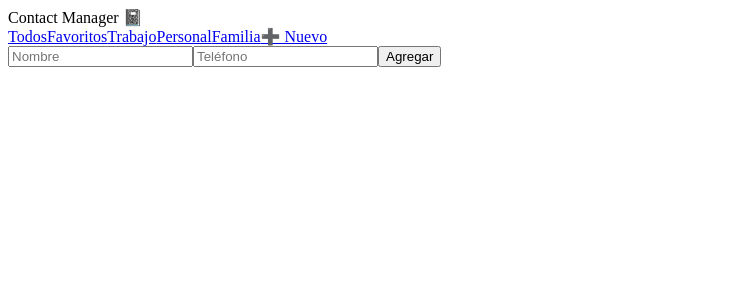
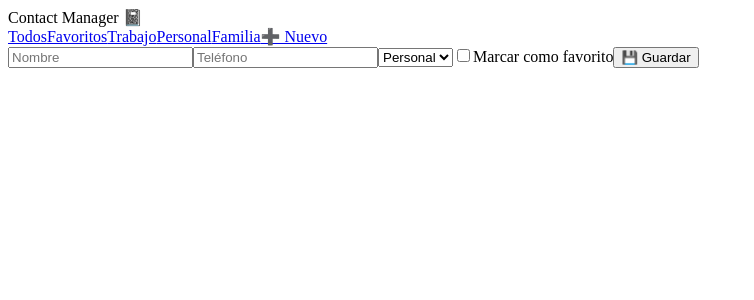
Before and after one commit to D4rkyto414/contact-manager, a React app: page /new in a window 1280 px wide. Shown: the top 300 px of the page, without its empty margins (0-754 px from the left). Built offline with nearby package versions, Linux system fonts and the light colour scheme; no server answers; the HTML template or start-up script is replaced by a standard one.

Commit message:
Update ContactForm.jsx

```diff
--- a/src/components/ContactForm.jsx
+++ b/src/components/ContactForm.jsx
@@ -1,40 +1,80 @@
-import { useState } from "react";
+import { useState, useEffect } from "react";
+import { useParams, useNavigate } from "react-router-dom";
 
-export default function ContactForm({ onAddContact }) {
-  const [form, setForm] = useState({ name: "", phone: "" });
+function ContactForm({ contacts = [], onSave }) {
+  const { id } = useParams();
+  const navigate = useNavigate();
+  const contactToEdit = contacts.find((c) => c.id === Number(id));
 
-  const handleChange = (e) => {
-    setForm({ ...form, [e.target.name]: e.target.value });
+  const [formData, setFormData] = useState(
+    contactToEdit || { name: "", phone: "", category: "personal", favorite: false }
+  );
+  const [errors, setErrors] = useState({});
+
+  const validate = () => {
+    let errs = {};
+    if (!formData.name || formData.name.length < 3) {
+      errs.name = "El nombre debe tener al menos 3 caracteres.";
+    }
+    if (!/^\d{9}$/.test(formData.phone)) {
+      errs.phone = "El teléfono debe tener 9 dígitos.";
+    }
+    setErrors(errs);
+    return Object.keys(errs).length === 0;
   };
 
   const handleSubmit = (e) => {
     e.preventDefault();
-    if (!form.name || !form.phone) return alert("Todos los campos son requeridos");
-    onAddContact(form);
-    setForm({ name: "", phone: "" });
+    if (validate()) {
+      onSave(formData);
+      navigate("/");
+    }
   };
 
   return (
-    <form onSubmit={handleSubmit} className="mb-4 flex gap-2">
+    <form onSubmit={handleSubmit} className="p-4 max-w-md mx-auto space-y-3">
       <input
         type="text"
-        name="name"
         placeholder="Nombre"
-        value={form.name}
-        onChange={handleChange}
-        className="border p-2 rounded"
+        value={formData.name}
+        onChange={(e) => setFormData({ ...formData, name: e.target.value })}
+        className="w-full border p-2 rounded"
       />
+      {errors.name && <p className="text-red-500">{errors.name}</p>}
+
       <input
         type="text"
-        name="phone"
         placeholder="Teléfono"
-        value={form.phone}
-        onChange={handleChange}
-        className="border p-2 rounded"
+        value={formData.phone}
+        onChange={(e) => setFormData({ ...formData, phone: e.target.value })}
+        className="w-full border p-2 rounded"
       />
-      <button type="submit" className="bg-green-500 text-white px-3 py-2 rounded">
-        Agregar
+      {errors.phone && <p className="text-red-500">{errors.phone}</p>}
+
+      <select
+        value={formData.category}
+        onChange={(e) => setFormData({ ...formData, category: e.target.value })}
+        className="w-full border p-2 rounded"
+      >
+        <option value="work">Trabajo</option>
+        <option value="personal">Personal</option>
+        <option value="family">Familia</option>
+      </select>
+
+      <label className="flex items-center gap-2">
+        <input
+          type="checkbox"
+          checked={formData.favorite}
+          onChange={(e) => setFormData({ ...formData, favorite: e.target.checked })}
+        />
+        Marcar como favorito
+      </label>
+
+      <button type="submit" className="w-full bg-green-500 text-white py-2 rounded">
+        💾 Guardar
       </button>
     </form>
   );
 }
+
+export default ContactForm;
```
